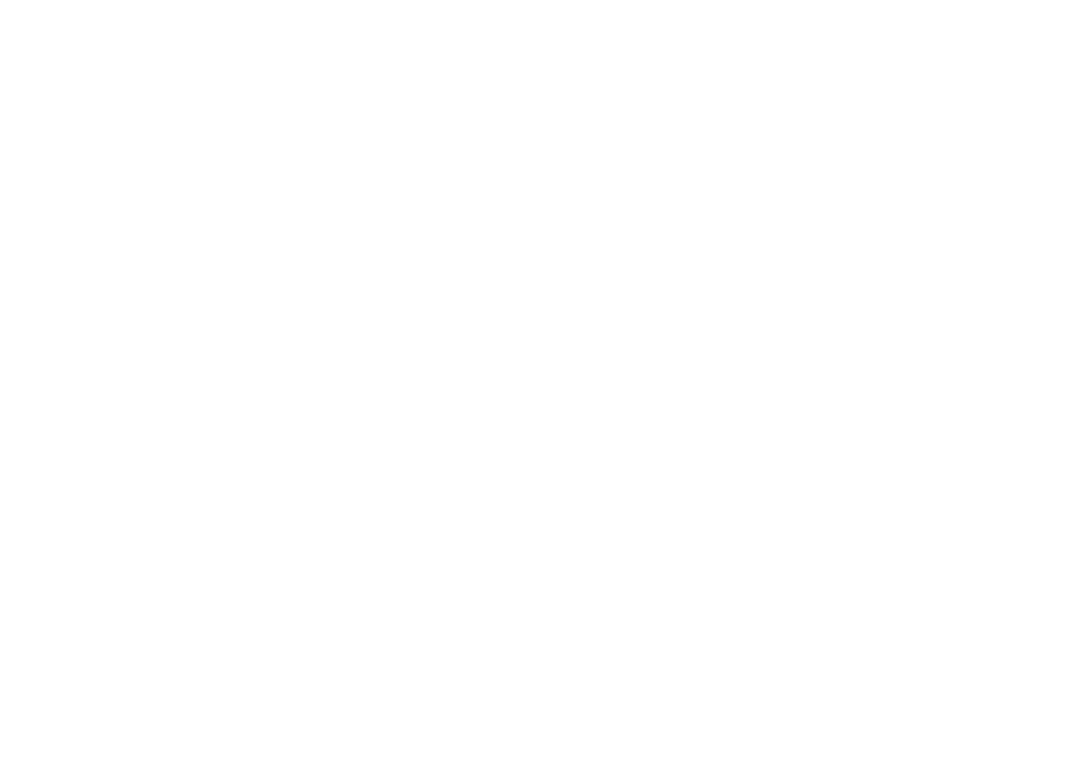
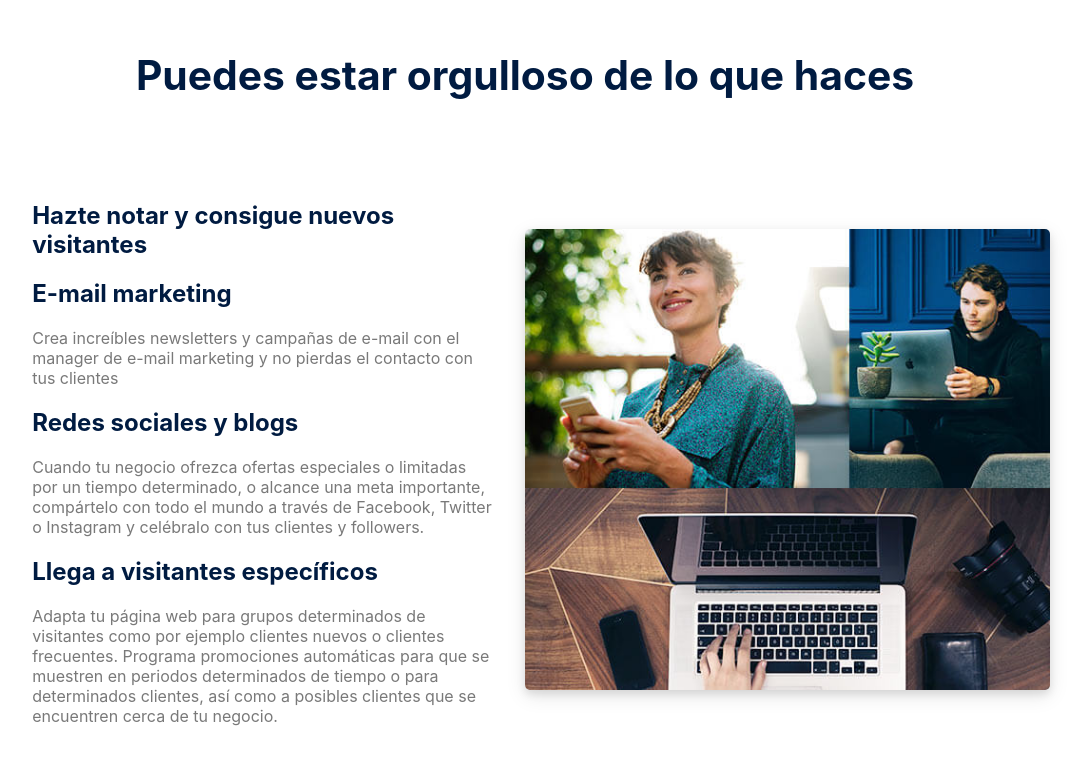
Before and after one commit to kevinriveracode/multi-intelligence, a React (Create React App) app: page / in a window 1280 px wide. Shown: the part 1521-2286 px from the top of the page, without its empty margins (115-1200 px from the left). Before the commit the page ends 1380 px from the top, so only its background shows below. Built offline with nearby package versions, Linux system fonts and the light colour scheme.

Commit message:
Cambios en marketing page

```diff
--- a/src/components/features/features.jsx
+++ b/src/components/features/features.jsx
@@ -5,14 +5,14 @@
     render(){
         return(
             <div class="flex align-center">
-                <div>
+                <div className="w-50">
                     {/* Slider de diseños */}
                     <img src="http://localhost:3000/templatePizza.jpg"></img>
                 </div>
-                <div>
+                <div className="w-50">
                     {/* Descripcio de la categoria */}
                     <article class="pad-article flex flex-dir-col jus-space-around box-article-size">
-                        <h2>Dale rienda suelta a tu imaginación.</h2>
+                        <h2 className="title">Dale rienda suelta a tu imaginación.</h2>
                         <p class="c-parrafo">No tienes que empezar desde cero. Ponte en marcha con diseños increíbles con imágenes y textos creados a medida para tu industria o idea.
                             Personalízalo fácilmente y a tu manera. Todas las plantillas se adaptan a los dispositivos móviles.
                             Preséntate con estilo tanto en un smartphone, una tablet o en un ordenador.</p>
@@ -28,7 +28,7 @@
         return(
             <section class="pad-content">
                 <div class="flex jus-center pad-title">
-                    <h2>Plantillas diseñadas para el éxito</h2>
+                    <h2 className="super-title">Plantillas diseñadas para el éxito</h2>
                 </div>
                 <div>
                     <FeatureItem></FeatureItem>
--- /dev/null
+++ b/src/components/marketing/marketingPage.jsx
@@ -0,0 +1,31 @@
+import React,{Component} from 'react';
+
+class MarketingPage extends Component {
+    render(){
+        return(
+            <section class="pad-content flex align-center flex-wrap">
+               <div className="w-100 pad-title flex jus-center"> <h2 className="super-title">Puedes estar orgulloso de lo que haces</h2></div>
+                <div class="w-50">
+                    <h2 className="pad-article title ">Hazte notar y consigue nuevos visitantes</h2>
+                    <article class="pad-article">
+                        <h2 className="title">E-mail marketing</h2>
+                        <p className="c-parrafo">Crea increíbles newsletters y campañas de e-mail con el manager de e-mail marketing y no pierdas el contacto con tus clientes</p>
+                    </article>
+                    <article className="pad-article">
+                        <h2 className="title">Redes sociales y blogs</h2>
+                        <p className="c-parrafo">Cuando tu negocio ofrezca ofertas especiales o limitadas por un tiempo determinado, o alcance una meta importante, compártelo con todo el mundo a través de Facebook, Twitter o Instagram y celébralo con tus clientes y followers.</p>
+                    </article>
+                    <article className="pad-article">
+                        <h2 className="title">Llega a visitantes específicos</h2>
+                        <p className="c-parrafo">Adapta tu página web para grupos determinados de visitantes como por ejemplo clientes nuevos o clientes frecuentes. Programa promociones automáticas para que se muestren en periodos determinados de tiempo o para determinados clientes, así como a posibles clientes que se encuentren cerca de tu negocio.</p>
+                    </article>
+                </div>
+                <div class="w-50">
+                    <img class="shadow radius" src="http://localhost:3000/marketing.svg"></img>
+                </div>
+            </section>
+        )
+    }
+}
+
+export default MarketingPage
--- a/src/containers/_inicio.js
+++ b/src/containers/_inicio.js
@@ -1,13 +1,14 @@
 import React,{Component} from 'react';
 import WelcomePage from '../components/welcomePage/welcomePage';
 import Features from '../components/features/features';
-
+import MarketingPage from '../components/marketing/marketingPage';
 export default class ViewInicio extends Component {
     render(){
         return(
             <section>
                 <WelcomePage></WelcomePage>
                 <Features></Features>
+                <MarketingPage></MarketingPage>
             </section>
         )
     }
--- a/src/sass/_positions.scss
+++ b/src/sass/_positions.scss
@@ -1,5 +1,8 @@
 .flex{
     display: flex;
+}
+.flex-wrap{
+    flex-wrap: wrap;
 }
 .flex-dir-row{
     flex-direction: row;
@@ -36,7 +39,7 @@
     padding: 5em 9vw;
 }
 .pad-title{
-    padding: 3.5rem 0rem;
+    padding: 3rem 0rem;
 }
 .pad-article{
     padding: 0em 2rem;
@@ -49,6 +52,9 @@
 .w-20{
     width: 20%;
 }
+.w-50{
+    width: 50%;
+}
 .w-80{
     width: 80%;
 }
@@ -57,6 +63,7 @@
 }
 /* Color de textos*/
 $color-parrafo :  #797979;
+$color-super-titulo : #001b41;;
 
 .c-parrafo{color: $color-parrafo}
 /*EStilos para listas*/
@@ -64,3 +71,19 @@
 .no-list{
     list-style: none;
 }
+/*Titulos*/
+.title{
+    color: $color-super-titulo;
+}
+.super-title{
+    color: $color-super-titulo;
+    font-size: 2.55rem;
+    line-height: 3rem;
+}
+/*Personalizados*/
+.shadow{
+    box-shadow: 0 4px 8px 0 rgba(0,0,0,0.1), 0 6px 20px 0 rgba(0,0,0,0.1);
+}
+.radius{
+    border-radius: 5px;
+}
```
Also changed, not shown: src/components/marketing/marketingPage.js (deleted, +0 -14 lines), public/trabajo.jpg (added).
